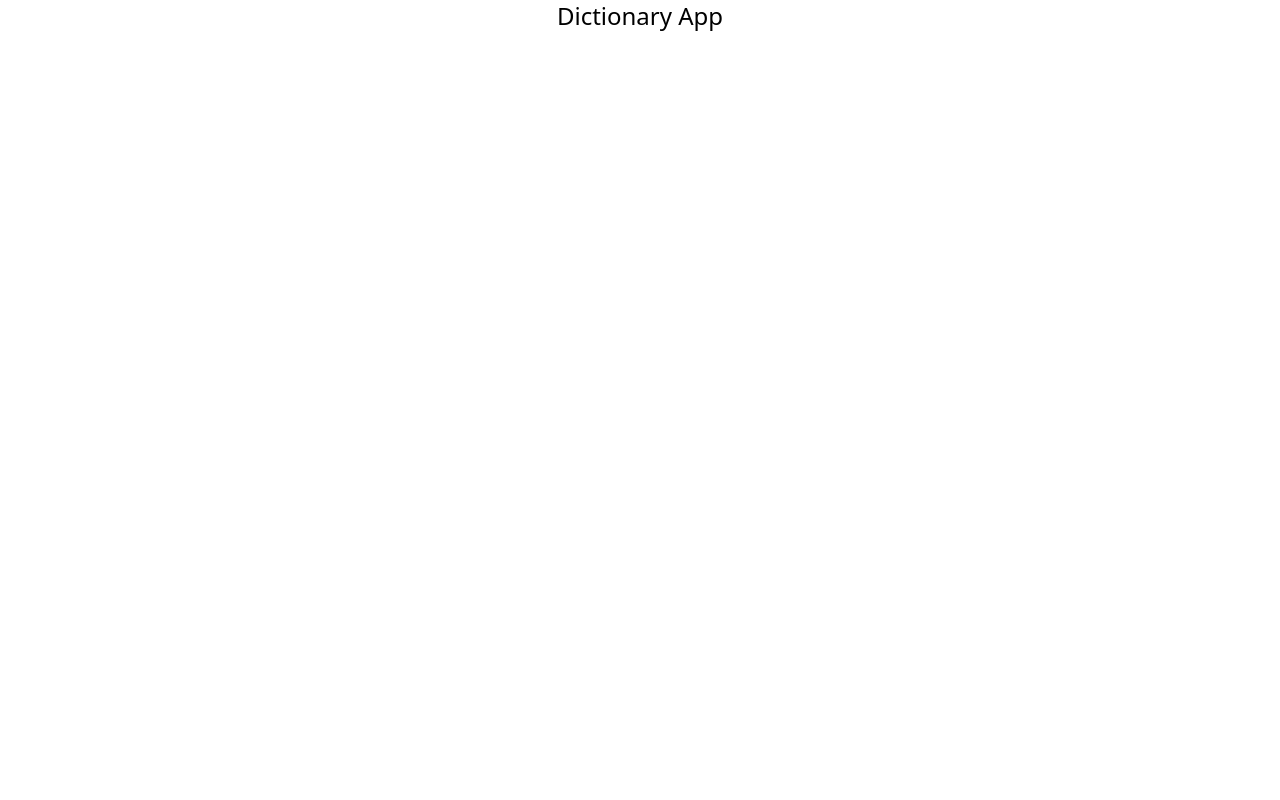
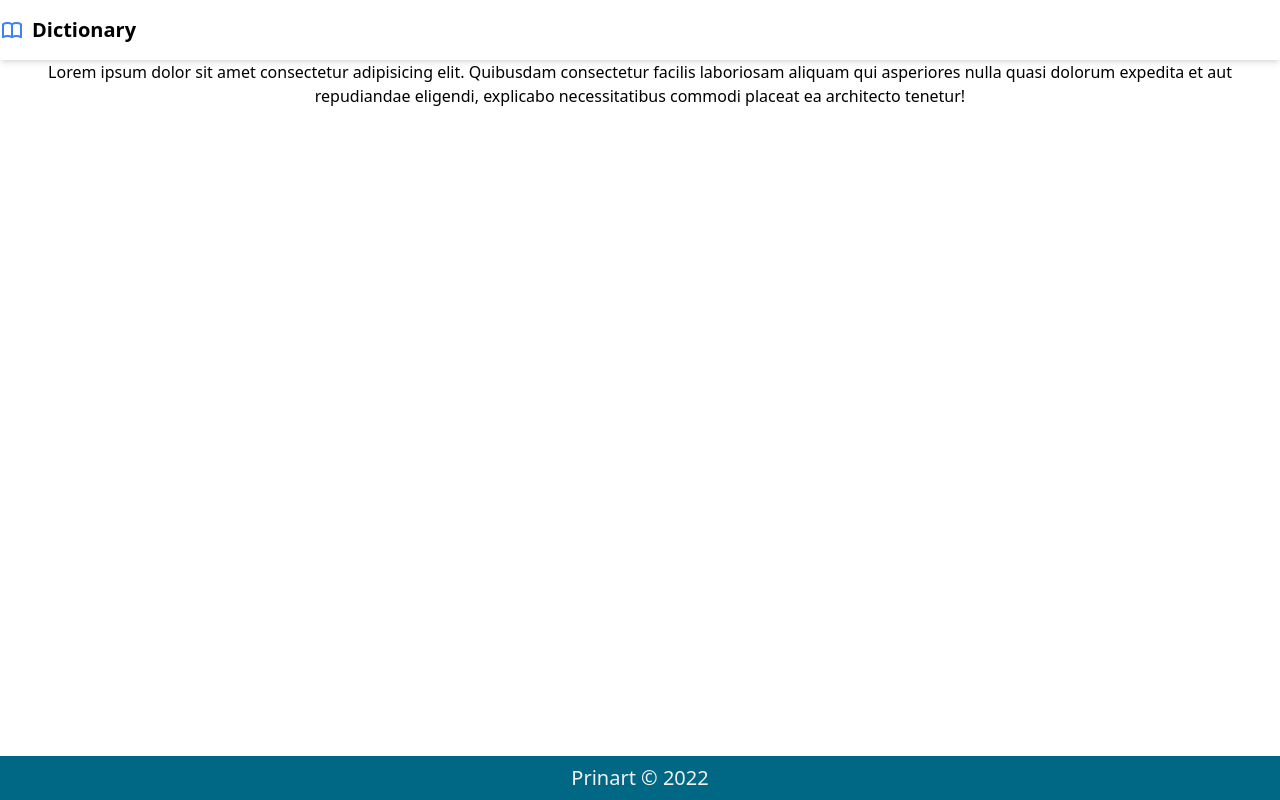
Before and after one commit to PrinceNarteh/dictionary-app, a Next.js app: page / in a window 1280 px wide. Built offline with nearby package versions, Linux system fonts and the light colour scheme.

Commit message:
feat: adds layout

```diff
--- /dev/null
+++ b/components/Footer.tsx
@@ -0,0 +1,13 @@
+import React from "react";
+
+const Footer = () => {
+  return (
+    <div className="text-center py-2 bg-blueGreen">
+      <p className="text-xl text-offWhite">
+        Prinart &copy; {new Date().getFullYear()}
+      </p>
+    </div>
+  );
+};
+
+export default Footer;
--- /dev/null
+++ b/components/Navbar.tsx
@@ -0,0 +1,28 @@
+import React from "react";
+
+const Navbar = () => {
+  return (
+    <div className="bg-white shadow-md">
+      <nav className="max-w-7xl mx-auto py-4">
+        <div className="flex items-center gap-2">
+          <svg
+            xmlns="http://www.w3.org/2000/svg"
+            className="h-6 w-6 text-blue-500"
+            fill="none"
+            viewBox="0 0 24 24"
+            stroke="currentColor"
+            strokeWidth={2}>
+            <path
+              strokeLinecap="round"
+              strokeLinejoin="round"
+              d="M12 6.253v13m0-13C10.832 5.477 9.246 5 7.5 5S4.168 5.477 3 6.253v13C4.168 18.477 5.754 18 7.5 18s3.332.477 4.5 1.253m0-13C13.168 5.477 14.754 5 16.5 5c1.747 0 3.332.477 4.5 1.253v13C19.832 18.477 18.247 18 16.5 18c-1.746 0-3.332.477-4.5 1.253"
+            />
+          </svg>
+          <h2 className="text-xl font-semibold">Dictionary</h2>
+        </div>
+      </nav>
+    </div>
+  );
+};
+
+export default Navbar;
--- a/pages/_app.tsx
+++ b/pages/_app.tsx
@@ -1,7 +1,17 @@
-import '../styles/globals.css'
+import Footer from "../components/Footer";
+import Navbar from "../components/Navbar";
+import "../styles/globals.css";
 
-function MyApp({ Component, pageProps }) {
-  return <Component {...pageProps} />
+function MyApp({Component, pageProps}) {
+  return (
+    <div className="flex flex-col h-screen">
+      <Navbar />
+      <div className="flex-grow px-10">
+        <Component {...pageProps} />
+      </div>
+      <Footer />
+    </div>
+  );
 }
 
-export default MyApp
+export default MyApp;
--- a/pages/index.tsx
+++ b/pages/index.tsx
@@ -1,3 +1,10 @@
 export default function Home() {
-  return <h1 className="text-center text-2xl">Dictionary App</h1>;
+  return (
+    <h1 className="text-center max-w-7xl mx-auto">
+      Lorem ipsum dolor sit amet consectetur adipisicing elit. Quibusdam
+      consectetur facilis laboriosam aliquam qui asperiores nulla quasi dolorum
+      expedita et aut repudiandae eligendi, explicabo necessitatibus commodi
+      placeat ea architecto tenetur!
+    </h1>
+  );
 }
--- a/tailwind.config.js
+++ b/tailwind.config.js
@@ -4,7 +4,14 @@ module.exports = {
     "./components/**/*.{js,ts,jsx,tsx}",
   ],
   theme: {
-    extend: {},
+    extend: {
+      colors: {
+        blueGreen: "#006884",
+        navyBlue: "#053D57",
+        offWhite: "#F2F1EF",
+        lightTeal: "#97BCC7",
+      },
+    },
   },
   plugins: [],
 };
```
